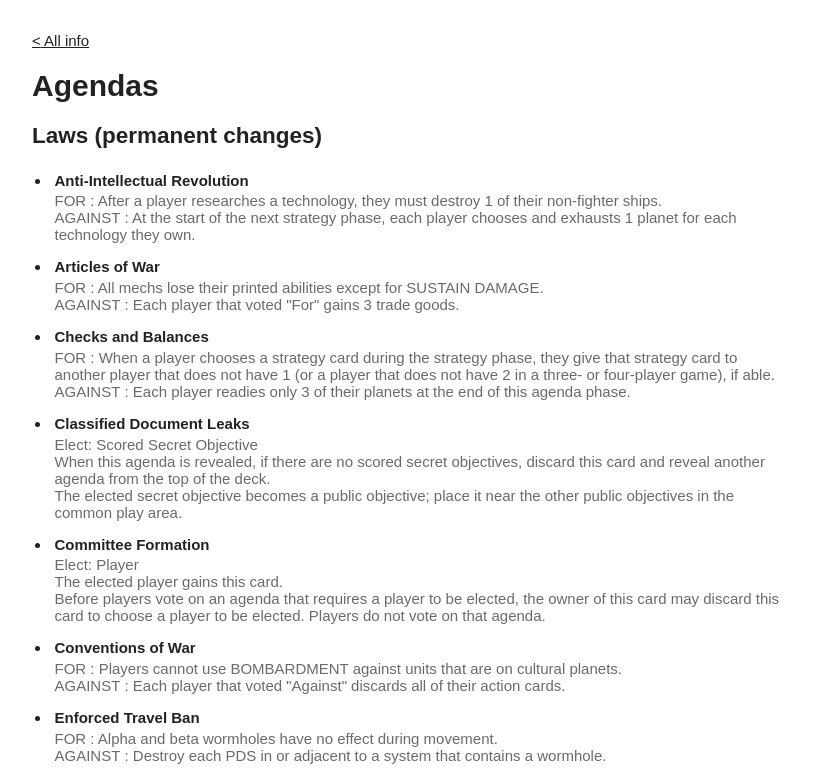
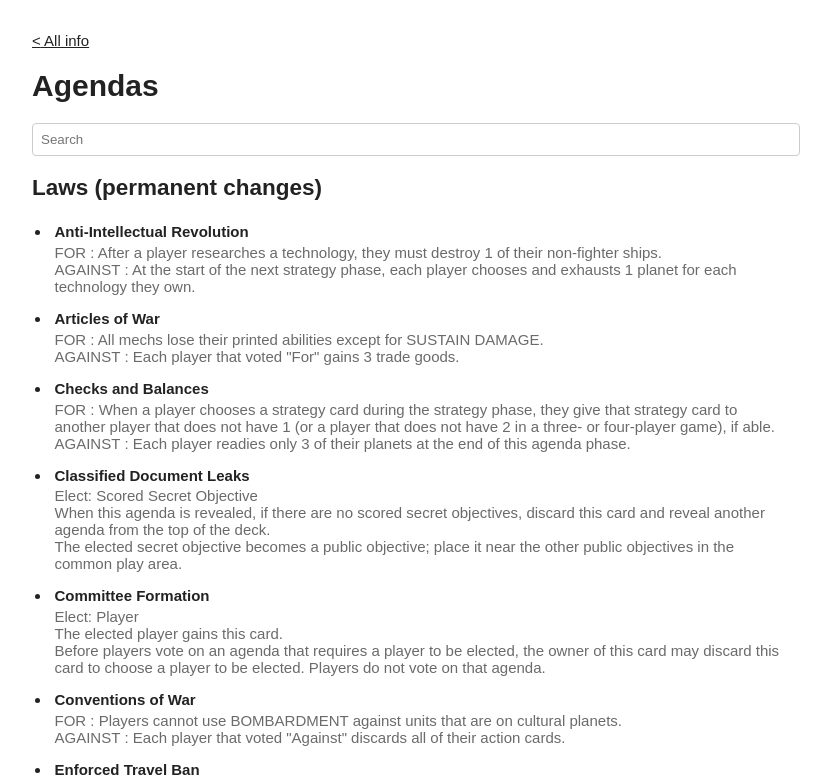
Before and after one commit to dronsfield/dronz-ti4, a Next.js app: page /agenda in a window 1280 px wide. Shown: the top 780 px of the page, without its empty margins (224-1055 px from the left). Built offline with nearby package versions, Linux system fonts and the light colour scheme.

Commit message:
add search to acs and agenda

```diff
--- /dev/null
+++ b/src/components/Search.tsx
@@ -0,0 +1,106 @@
+import useDebounce from "@/hooks/useDebounce";
+import React, { useState } from "react";
+
+interface SearchBarProps {
+  placeholder?: string;
+  value: string;
+  setValue: React.Dispatch<React.SetStateAction<string>>;
+}
+
+const SearchBar: React.FC<SearchBarProps> = ({
+  placeholder,
+  value,
+  setValue,
+}) => {
+  const handleInputChange = (e: React.ChangeEvent<HTMLInputElement>) => {
+    const value = e.target.value;
+    setValue(value);
+  };
+
+  return (
+    <input
+      type="text"
+      value={value}
+      onChange={handleInputChange}
+      placeholder={placeholder}
+      style={{
+        width: "100%",
+        padding: "8px",
+        borderRadius: "4px",
+        border: "1px solid #ccc",
+      }}
+    />
+  );
+};
+
+export default SearchBar;
+
+export const useSearchBar = (
+  opts = { placeholder: "Search", delay: 250 }
+): { query: string; searchBarProps: SearchBarProps } => {
+  const { placeholder, delay } = opts;
+  const [value, setValue] = React.useState("");
+  const [debouncedValue, setDebouncedValue] = React.useState("");
+  useDebounce(() => setDebouncedValue(value), delay, [value]);
+
+  return {
+    query: debouncedValue,
+    searchBarProps: {
+      value,
+      setValue,
+      placeholder,
+    },
+  };
+};
+
+function sentenceToWords(sentence: string): string[] {
+  return sentence
+    .toLowerCase()
+    .replace(/[^\w\s]/g, "") // Remove all non-word characters except spaces
+    .split(/\s+/)
+    .filter(Boolean);
+}
+
+function addSearchTerms<T extends object>(
+  items: T[],
+  includedFields: Array<keyof T>
+) {
+  return items.map((item) => {
+    const searchTermsSet = new Set();
+    includedFields.forEach((field) => {
+      const words = sentenceToWords(String(item[field]));
+      words.forEach((word) => searchTermsSet.add(word));
+    });
+    const searchTerms = [...searchTermsSet].join(" ");
+    return { ...item, searchTerms };
+  });
+}
+
+// note: doesnt work if items and includedFields are changed after 1st render
+export function useItemFilterSearchBar<T extends object>(
+  items: T[],
+  includedFields: Array<keyof T>,
+  opts = { placeholder: "Search", delay: 100 }
+): { items: T[]; searchBarProps: SearchBarProps } {
+  const searchableItems = React.useMemo(() => {
+    return addSearchTerms(items, includedFields);
+  }, []);
+
+  const { query, searchBarProps } = useSearchBar(opts);
+
+  const filteredItems = React.useMemo(() => {
+    const queryWords = sentenceToWords(query);
+    return searchableItems.filter((item) => {
+      let match = true;
+      // item search terms must include all words in query
+      queryWords.forEach((queryWord) => {
+        if (!item.searchTerms.includes(queryWord)) {
+          match = false;
+        }
+      });
+      return match;
+    });
+  }, [query]);
+
+  return { items: filteredItems, searchBarProps };
+}
--- /dev/null
+++ b/src/hooks/useDebounce.ts
@@ -0,0 +1,16 @@
+import { DependencyList, useEffect } from "react";
+import useTimeoutFn from "./useTimeoutFn";
+
+export type UseDebounceReturn = [() => boolean | null, () => void];
+
+export default function useDebounce(
+  fn: Function,
+  ms: number = 0,
+  deps: DependencyList = []
+): UseDebounceReturn {
+  const [isReady, cancel, reset] = useTimeoutFn(fn, ms);
+
+  useEffect(reset, deps);
+
+  return [isReady, cancel];
+}
--- /dev/null
+++ b/src/hooks/useTimeoutFn.ts
@@ -0,0 +1,43 @@
+import { useCallback, useEffect, useRef } from "react";
+
+export type UseTimeoutFnReturn = [() => boolean | null, () => void, () => void];
+
+export default function useTimeoutFn(
+  fn: Function,
+  ms: number = 0
+): UseTimeoutFnReturn {
+  const ready = useRef<boolean | null>(false);
+  const timeout = useRef<ReturnType<typeof setTimeout>>();
+  const callback = useRef(fn);
+
+  const isReady = useCallback(() => ready.current, []);
+
+  const set = useCallback(() => {
+    ready.current = false;
+    timeout.current && clearTimeout(timeout.current);
+
+    timeout.current = setTimeout(() => {
+      ready.current = true;
+      callback.current();
+    }, ms);
+  }, [ms]);
+
+  const clear = useCallback(() => {
+    ready.current = null;
+    timeout.current && clearTimeout(timeout.current);
+  }, []);
+
+  // update ref when function changes
+  useEffect(() => {
+    callback.current = fn;
+  }, [fn]);
+
+  // set on mount, clear on unmount
+  useEffect(() => {
+    set();
+
+    return clear;
+  }, [ms]);
+
+  return [isReady, clear, set];
+}
--- a/src/pages/agenda.tsx
+++ b/src/pages/agenda.tsx
@@ -5,13 +5,21 @@ import StarredList from "@/components/StarredList";
 import { sortBy } from "@/util/sortBy";
 import agendas from "@/data/agenda.json";
 import { ListContainer, ListItem } from "@/components/ListItem";
+import { useItemFilterSearchBar } from "@/components/Search";
+import SearchBar from "@/components/Search";
 
-const items = sortBy(
+const allItems = sortBy(
   agendas.filter((item) => !item.removedInPok),
   "name"
 );
 
 const Page = () => {
+  const { items, searchBarProps } = useItemFilterSearchBar(allItems, [
+    "name",
+    "effect",
+    "elect",
+  ]);
+
   const rendaAgenda = (item: (typeof items)[number]) => {
     return (
       <li>
@@ -38,6 +46,9 @@ const Page = () => {
         <Link href="/">{"<"} All info</Link>
       </div>
       <h1>Agendas</h1>
+      <div>
+        <SearchBar {...searchBarProps} />
+      </div>
       <h2>Laws (permanent changes)</h2>
       <ListContainer>
         {items.filter((item) => item.agendaType === "law").map(rendaAgenda)}
```
Also changed, not shown: src/hooks/useDebouncedState.ts (added, +18 -0 lines), src/pages/ac.tsx (+15 -1 lines).
